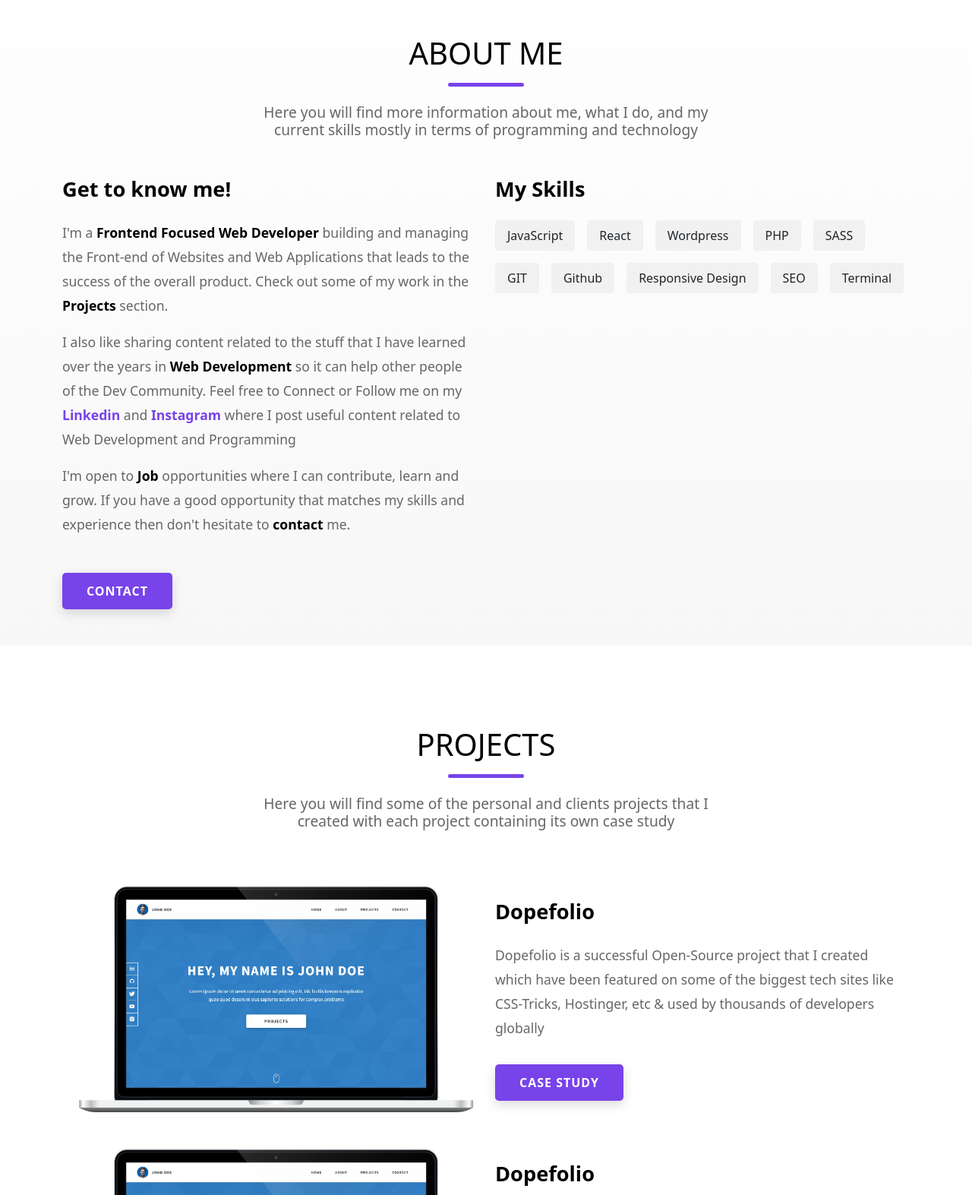
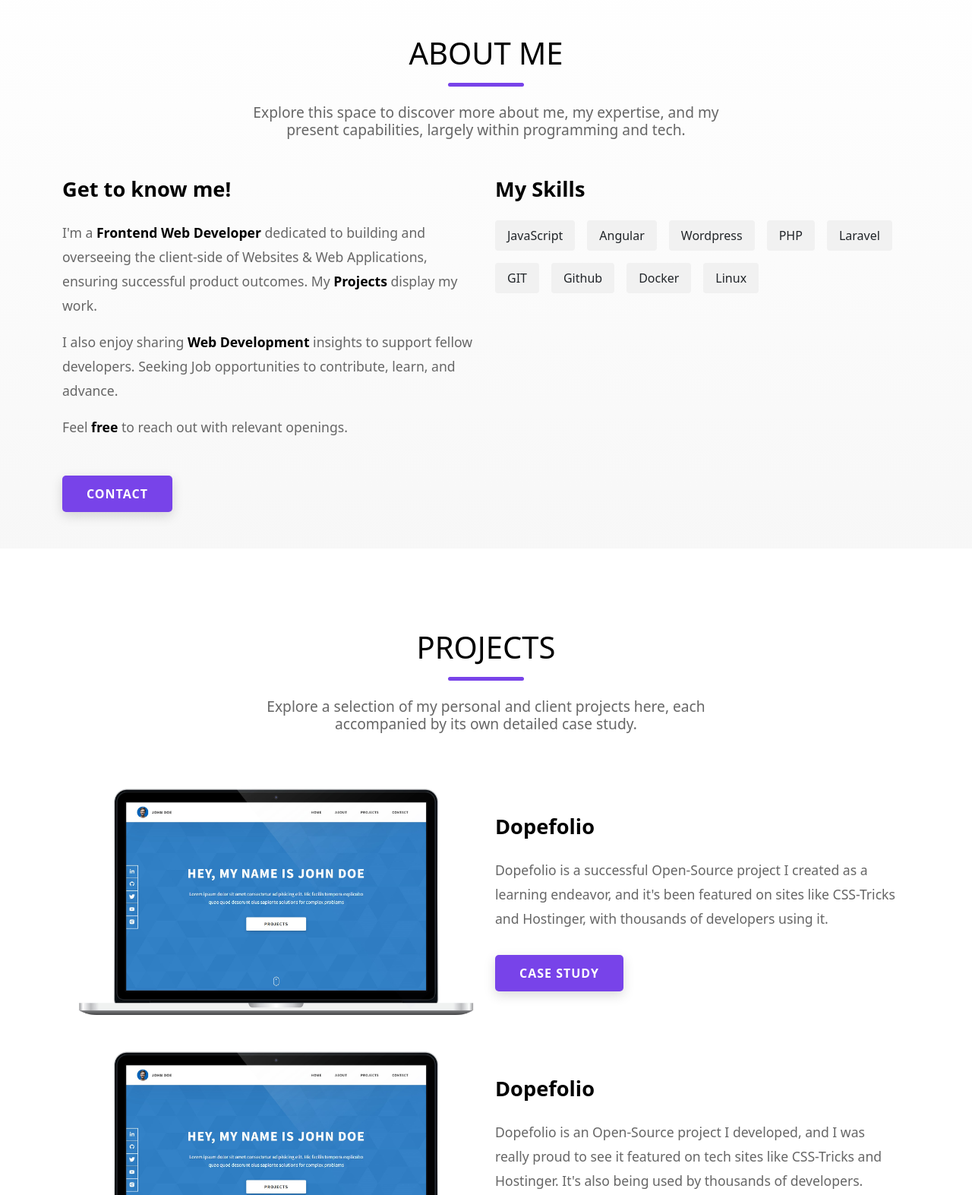
Before and after one commit to TrungKien027/kien-profile, a website: page index.html in a window 1280 px wide. Shown: the part 860-2433 px from the top of the page at 76% size. Drawn offline with nearby package versions, Linux system fonts and the light colour scheme.

Commit message:
Update noi dung

```diff
--- a/index.html
+++ b/index.html
@@ -54,11 +54,11 @@
     </header>
     <section id="hero">
         <div class="home-hero-content text-center">
-            <h1 class="heading-primary fw-bold text-uppercase">Hey, I'm Ram Maheshwari1</h1>
+            <h1 class="heading-primary fw-bold text-uppercase">Hey, I'm Trung Kien</h1>
             <div class="home-hero-info">
                 <p class="text-primary">
-                    A Result-Oriented Web Developer building and managing Websites and
-                    Web Applications that lor <strong>lead</strong> to the success of the overall product.
+                    A Web Developer specializing in building and
+                    managing Websites and Web Applications, with a <strong>strong</strong> focus on results and product success.
                 </p>
             </div>
 
@@ -80,7 +80,7 @@
                 <i class="bi bi-youtube"></i>
             </a>
 
-            <a href="" class="home-hero-social-icon-link" target="_blank">
+            <a href="https://github.com/TrungKien027" class="home-hero-social-icon-link" target="_blank ">
                 <i class="bi bi-github"></i>
             </a>
 
@@ -95,8 +95,7 @@
             <h2 class="heading">
                 <span class="heading-main">About Me</span>
                 <span class="heading-sub">
-                    Here you will find more information about me, what I do, and my
-                    current skills mostly in terms of programming and technology
+                    Explore this space to discover more about me, my expertise, and my present capabilities, largely within programming and tech.
                 </span>
             </h2>
             <div class="about-content container-lg ">
@@ -105,27 +104,18 @@
                         <h3 class="about-content-title">Get to know me!</h3>
                         <div class="about-content-details mt-4">
                             <p class="about-content-details-para">
-                                I'm a <strong>Frontend Focused Web Developer</strong> building
-                                and managing the Front-end of Websites and Web Applications that
-                                leads to the success of the overall product. Check out some of
-                                my work in the <strong>Projects</strong> section.
+                                I'm a <strong>Frontend Web Developer</strong>
+                                dedicated to building and overseeing the client-side
+                                of Websites & Web Applications, ensuring successful product outcomes.
+                                My <strong>Projects</strong> display my work.
                             </p>
                             <p class="about-content-details-para">
-                                I also like sharing content related to the stuff that I have
-                                learned over the years in <strong>Web Development</strong> so it
-                                can help other people of the Dev Community. Feel free to Connect
-                                or Follow me on my
-                                <a href="" target="_blank">Linkedin</a>
-                                and
-                                <a href="" target="_blank">Instagram</a>
-                                where I post useful content related to Web Development and
-                                Programming
+                                I also enjoy sharing <strong>Web Development</strong>
+                                insights to support fellow developers.
+                                Seeking Job opportunities to contribute, learn, and advance.
                             </p>
                             <p class="about-content-details-para">
-                                I'm open to <strong>Job</strong> opportunities where I can
-                                contribute, learn and grow. If you have a good opportunity that
-                                matches my skills and experience then don't hesitate to
-                                <strong>contact</strong> me.
+                                Feel <strong>free</strong> to reach out with relevant openings.
                             </p>
                         </div>
                         <a href="./#contact" class="btn-about-contact">Contact</a>
@@ -134,15 +124,15 @@
                         <h3 class="about-content-title">My Skills</h3>
                         <div class="skills mt-4">
                             <div class="skill">JavaScript</div>
-                            <div class="skill">React</div>
+                            <div class="skill">Angular</div>
                             <div class="skill">Wordpress</div>
                             <div class="skill">PHP</div>
-                            <div class="skill">SASS</div>
+                            <div class="skill">Laravel</div>
                             <div class="skill">GIT</div>
                             <div class="skill">Github</div>
-                            <div class="skill">Responsive Design</div>
-                            <div class="skill">SEO</div>
-                            <div class="skill">Terminal</div>
+                            <div class="skill">Docker</div>
+                            <div class="skill">Linux</div>
+
 
                         </div>
                     </div>
@@ -155,8 +145,8 @@
             <h2 class="heading heading-mb-bg">
                 <span class="heading-main">Projects</span>
                 <span class="heading-sub">
-                    Here you will find some of the personal and clients projects that I
-                    created with each project containing its own case study
+                    Explore a selection of my personal and client projects here,
+                    each accompanied by its own detailed case study.
                 </span>
             </h2>
             <div class="projects-content container-lg">
@@ -167,10 +157,9 @@
                     <div class="col-md-6 projects-text">
                         <h3 class="projects-row-content-title">Dopefolio</h3>
                         <p class="projects-row-content-desc">
-                            Dopefolio is a successful Open-Source project that I created
-                            which have been featured on some of the biggest tech sites like
-                            CSS-Tricks, Hostinger, etc &amp; used by thousands of developers
-                            globally
+                            Dopefolio is a successful Open-Source project
+                            I created as a learning endeavor, and it's been featured on sites like CSS-Tricks and
+                            Hostinger, with thousands of developers using it.
                         </p>
                         <a class="btn-projects-row-view" href="/project-1" target="_blank">Case Study</a>
                     </div>
@@ -182,10 +171,9 @@
                     <div class="col-md-6 projects-text">
                         <h3 class="projects-row-content-title">Dopefolio</h3>
                         <p class="projects-row-content-desc">
-                            Dopefolio is a successful Open-Source project that I created
-                            which have been featured on some of the biggest tech sites like
-                            CSS-Tricks, Hostinger, etc &amp; used by thousands of developers
-                            globally
+                           Dopefolio is an Open-Source project I developed, and
+                           I was really proud to see it featured on tech sites like CSS-Tricks and Hostinger.
+                           It's also being used by thousands of developers.
                         </p>
                         <a class="btn-projects-row-view" href="/project-1" target="_blank">Case Study</a>
                     </div>
@@ -235,7 +223,7 @@
                         <a target="_blank" href="">
                             <i class="bi bi-linkedin"></i>
                         </a>
-                        <a target="_blank" href="">
+                        <a target="_blank" href="https://github.com/TrungKien027">
                             <i class="bi bi-github"></i>
                         </a>
                         <a target="_blank" href="">
@@ -247,7 +235,7 @@
                     </div>
                 </div>
                 <div class="main-footer-row col-sm-6 row-2">
-                    <h2 class="heading">Ram Maheshwari</h2>
+                    <h2 class="heading">Trung Kien</h2>
                     <p class="main-footer-short-desc">
                         A Frontend focused Web Developer building the Frontend of Websites
                         and Web Applications that leads to the success of the overall
```
